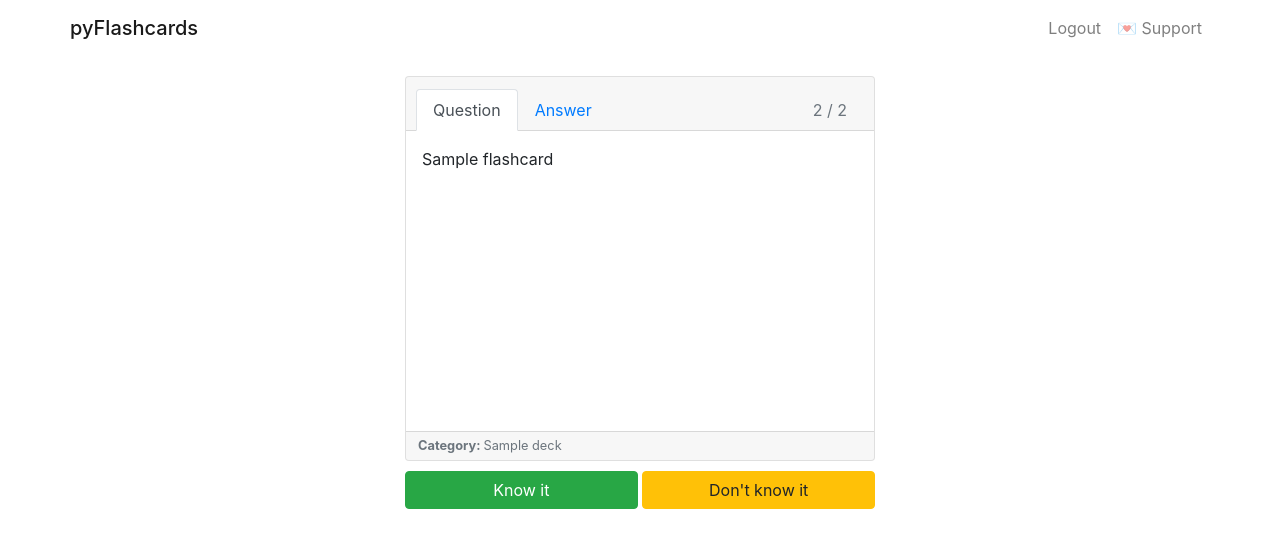
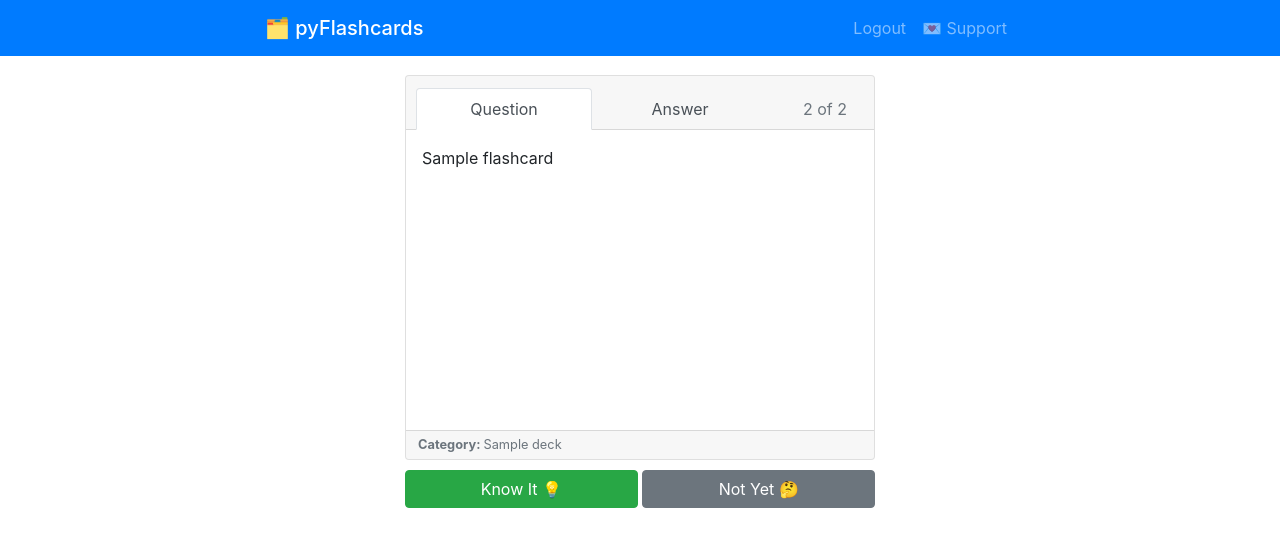
Before and after one commit to chrisluedtke/pyflashcards, a Flask app: page /flashcard/1 in a window 1280 px wide. Shown: the top 548 px of the page. Run offline with Flask 2, Linux system fonts and the light colour scheme; the visitor is signed in with stand-in values (Sample User, id 1); tables that the repository leaves empty hold one stand-in row (values such as "Sample post"); some libraries are stand-ins or nearby versions.

Commit message:
add styling

```diff
--- a/pyflashcards/templates/base.html
+++ b/pyflashcards/templates/base.html
@@ -30,7 +30,7 @@
     </head>
     {% include 'includes/nav.html' %}
     <body>
-        <div class="container">
+        <div class="container" style="padding-top: 75px;">
             <div class="row">
                 <div class="col-lg-8 col-md-10 mx-auto" style="max-width: 500px;">
                 {% block content %}{% endblock %}
--- a/pyflashcards/templates/flashcard.html
+++ b/pyflashcards/templates/flashcard.html
@@ -3,19 +3,20 @@
 <div class="card" style="margin-bottom: 10px">
   <div class="card-header">
     <ul class="nav nav-tabs card-header-tabs">
-      <li class="nav-item">
-        <a class="nav-link active" id="question-tab" href="#question" data-toggle="tab" role="tab" aria-controls="question" aria-selected="true">
+
+      <li class="nav-item text-center" style="width: 11rem">
+        <a class="nav-link active" id="question-tab" href="#question" data-toggle="tab" role="tab" aria-controls="question" aria-selected="true" style="color:#495057;">
           Question
         </a>
       </li>
-      <li class="nav-item">
-        <a class="nav-link" id="answer-tab" href="#answer" data-toggle="tab" role="tab" aria-controls="answer" aria-selected="false">
+      <li class="nav-item text-center" style="width: 11rem">
+        <a class="nav-link" id="answer-tab" href="#answer" data-toggle="tab" role="tab" aria-controls="answer" aria-selected="false" style="color:#495057;">
           Answer
         </a>
       </li>
       <li class="nav-item ml-auto">
-        <a class="nav-link disabled" tabindex="-1" aria-disabled="true">
-          {{ n_current }} / {{ n_total }}
+        <a class="nav-link disabled">
+          {{ n_current }} of {{ n_total }}
         </a>
       </li>
     </ul>
@@ -39,8 +40,8 @@
 
 <form method="post">
   <div>
-      <input type="submit" class="btn btn-success" name="pass" value="Know it" style="width: 49.5%">
-      <input type="submit" class="btn btn-warning" name="fail" value="Don't know it" style="width: 49.5%; float: right">
+      <input type="submit" class="btn btn-success" name="pass" value="Know It 💡" style="width: 49.5%">
+      <input type="submit" class="btn btn-secondary" name="fail" value="Not Yet 🤔" style="width: 49.5%; float: right">
   </div>
 </form>
 {% endblock %}
--- a/pyflashcards/templates/includes/nav.html
+++ b/pyflashcards/templates/includes/nav.html
@@ -1,6 +1,6 @@
-<nav class="navbar navbar-expand navbar-light bg-white" style="margin-bottom: 20px">
-    <div class="container">
-        <a class="navbar-brand mb-0 h1" href="/">pyFlashcards</a>
+<nav class="navbar navbar-expand fixed-top navbar-dark bg-primary">
+    <div class="container" style="max-width: 750px">
+        <a class="navbar-brand mb-0 h1" href="/">🗂️ pyFlashcards</a>
         <button class="navbar-toggler" type="button" data-toggle="collapse" data-target="#navbarSupportedContent" aria-controls="navbarSupportedContent" aria-expanded="false" aria-label="Toggle navigation">
             <span class="navbar-toggler-icon"></span>
         </button>
```
